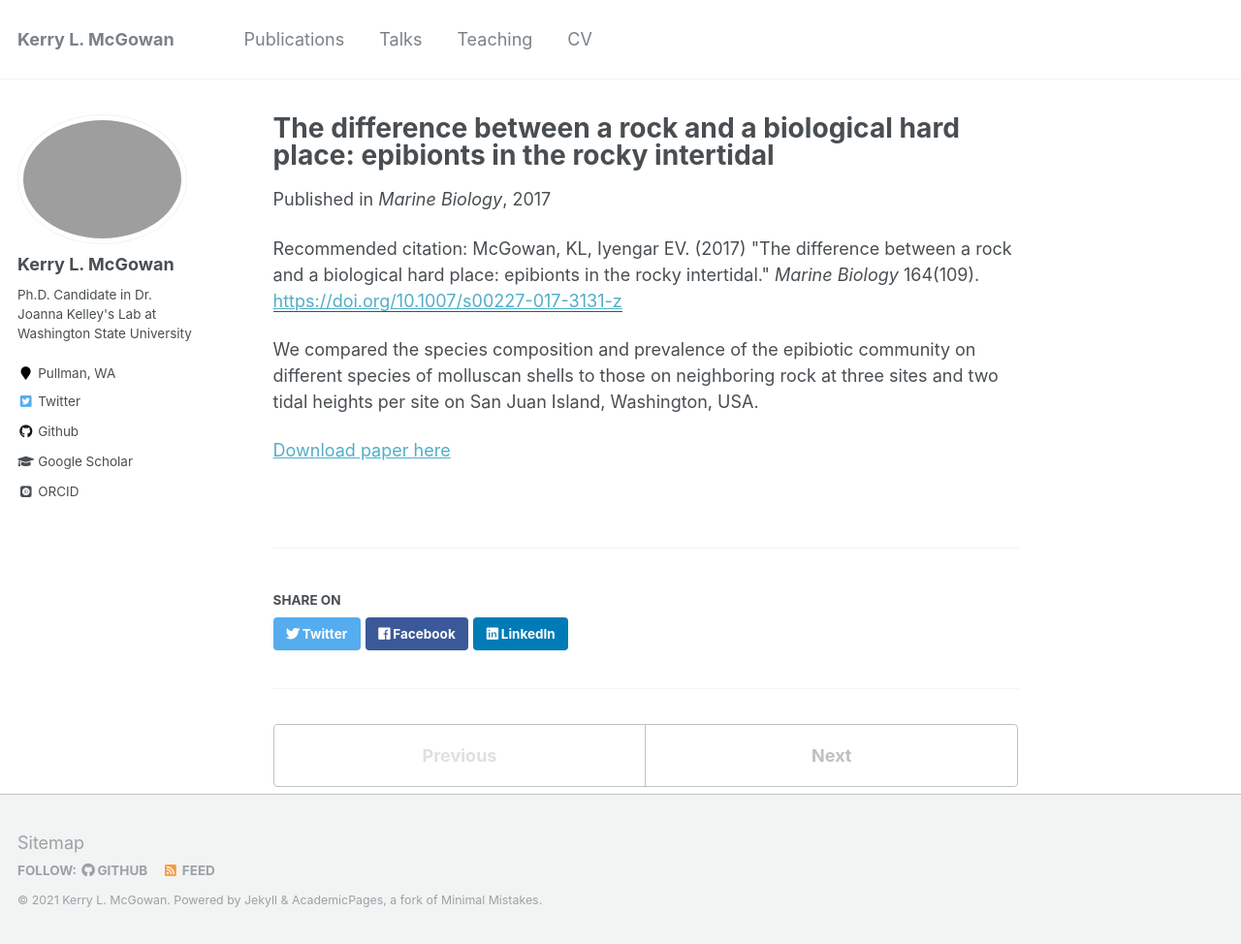
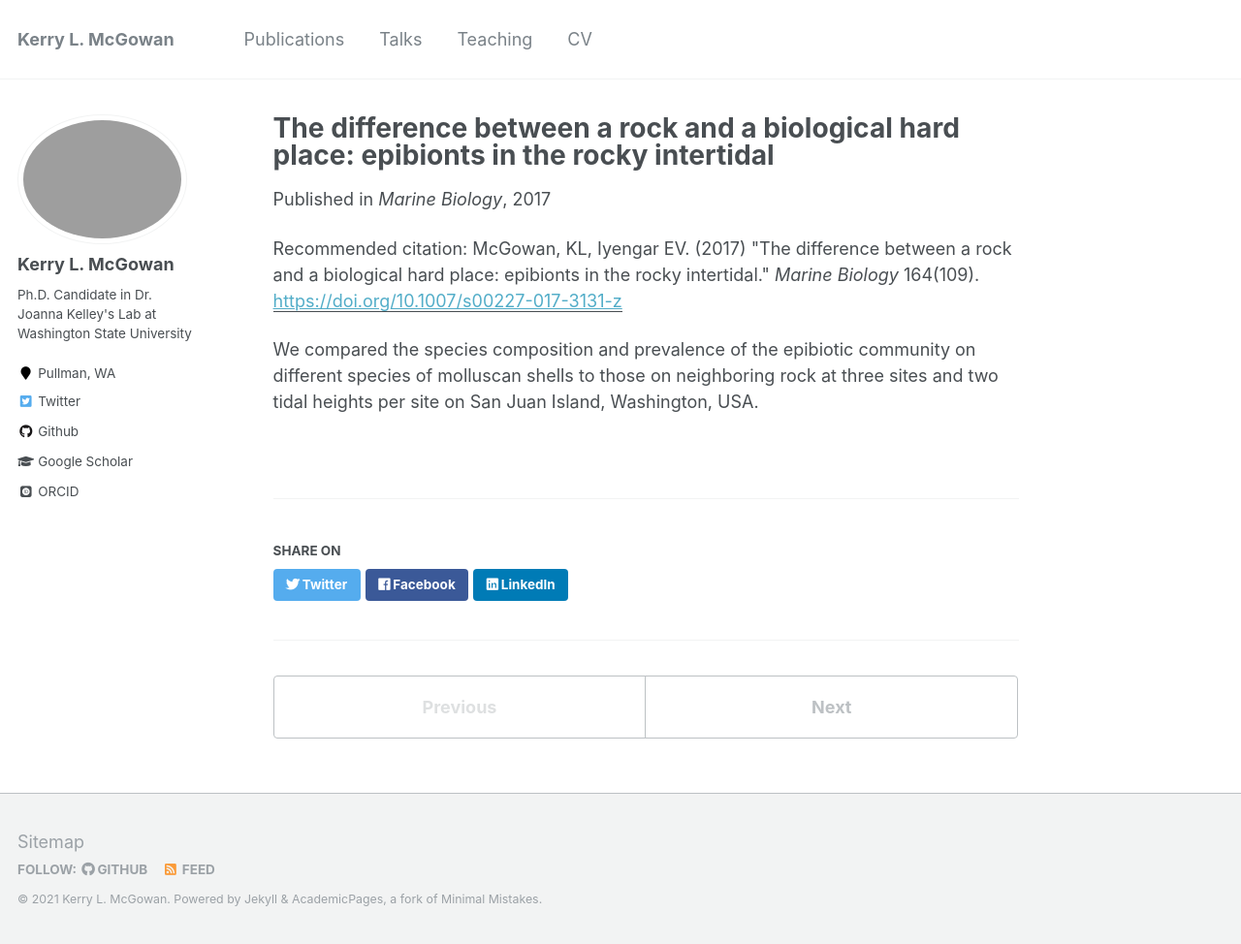
Before and after one commit to kerrymcgowan/kerrymcgowan.github.io, a Jekyll site: the page built from _publications/2017-The-difference-between-a-rock-and-a-biological-hard-place.md, in a window 1280 px wide and 974 px high. Shown: the whole window at 97% size. Built offline with Jekyll 4.4.1, drawn with Linux system fonts in a browser that asks for light colours; some web fonts are replaced.

Commit message:
Removed download paper here line

```diff
--- a/_publications/2017-The-difference-between-a-rock-and-a-biological-hard-place.md
+++ b/_publications/2017-The-difference-between-a-rock-and-a-biological-hard-place.md
@@ -9,5 +9,3 @@ paperurl: 'https://doi.org/10.1007/s00227-017-3131-z'
 citation: 'McGowan, KL, Iyengar EV. (2017) &quot;The difference between a rock and a biological hard place: epibionts in the rocky intertidal.&quot; <i>Marine Biology</i> 164(109).'
 ---
 We compared the species composition and prevalence of the epibiotic community on different species of molluscan shells to those on neighboring rock at three sites and two tidal heights per site on San Juan Island, Washington, USA.
-
-[Download paper here](https://www.researchgate.net/publication/316219927_The_difference_between_a_rock_and_a_biological_hard_place_epibionts_in_the_rocky_intertidal)
```
